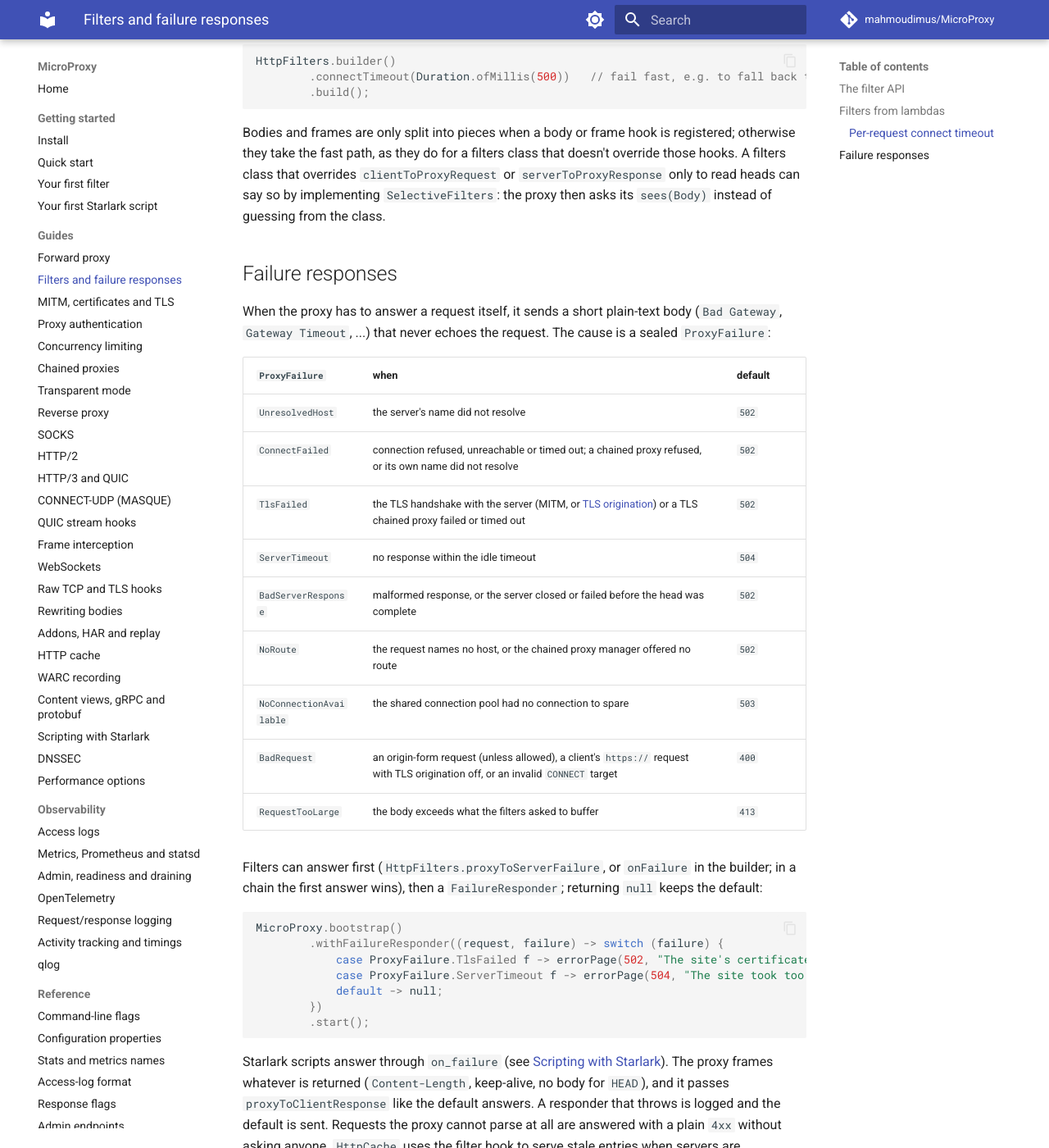
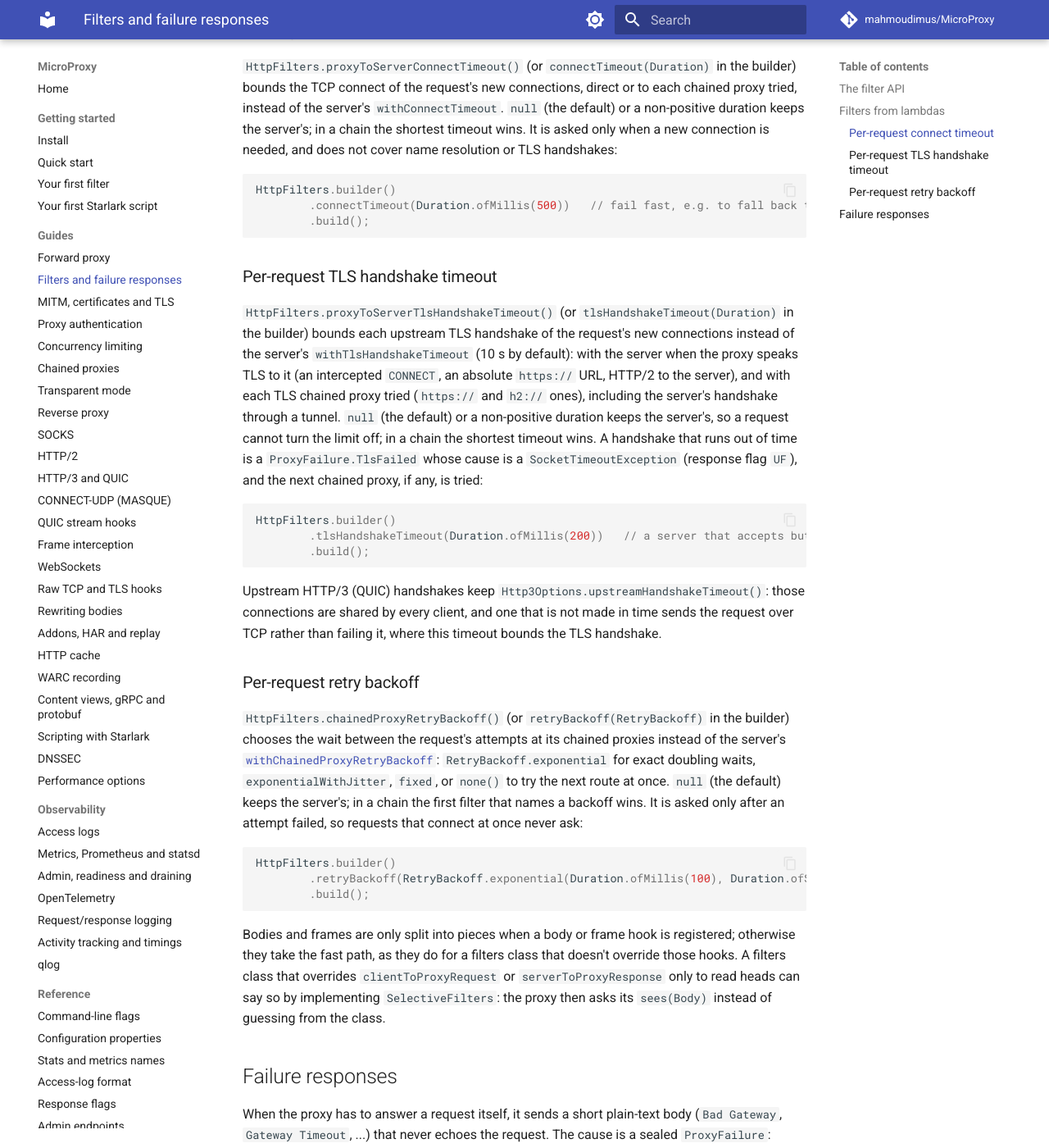
Before and after one commit to mahmoudimus/MicroProxy, an MkDocs documentation site: the page built from docs/guides/filters.md, in a window 1280 px wide and 1400 px high, scrolled down 2426 px. Shown: the whole window at 82% size. Built offline with MkDocs 1.6.1 and Material for MkDocs 9.7.7, drawn with Linux system fonts in a browser that asks for light colours; comment, search, counter and statistics services are not loaded; some of the changed text lies outside the part shown.

Commit message:
docs: per-request TLS handshake timeout and retry backoff policies
Filters guide: the two new hooks and builder methods. Chained proxies
guide: the RetryBackoff policies, the jitter choice in properties and
on the command line. References: chained_proxy_backoff_jitter,
--chained-proxy-backoff-deterministic. Migration guide: LittleProxy
2.9.1 retries chained proxies without waiting (the default here too),
forks that doubled without jitter map to RetryBackoff.exponential, and
the TLS handshake timeout matches Netty's SslHandler default.

````diff
--- a/docs/guides/filters.md
+++ b/docs/guides/filters.md
@@ -1,8 +1,9 @@
 # Filters and failure responses
 
 Filters are Java hooks that see, change, answer or drop each exchange as it passes the proxy, with
-LittleProxy's API. This page lists the hooks, shows the lambda builder and the per-request connect
-timeout, and explains how the proxy answers when it cannot reach the server. Start with [Your first
+LittleProxy's API. This page lists the hooks, shows the lambda builder and the per-request
+connection settings (connect timeout, TLS handshake timeout, retry backoff), and explains how the
+proxy answers when it cannot reach the server. Start with [Your first
 filter](../getting-started/first-filter.md) for a runnable example.
 
 ## The filter API
@@ -22,7 +23,9 @@ more with `plusFiltersSource(...)`: several sources run in order as an `HttpFilt
 | `proxyToServerFailure(ProxyFailure)` | when the proxy has to answer itself ([below](#failure-responses)) | return the answer, or `null` for the default |
 | `proxyToServerAllowMitm()`, `proxyToServerAllowMitm(ClientHello)` | for a `CONNECT`, and once its ClientHello is read | decline interception ([MITM](mitm.md#deciding-what-to-intercept-the-clienthello)) |
 | `proxyToServerResolutionStarted(hostAndPort)` | before the server's name is resolved | return an address to use instead |
-| `proxyToServerConnectTimeout()` | when a new server connection is needed | shorten the connect timeout ([below](#filters-from-lambdas)) |
+| `proxyToServerConnectTimeout()` | when a new server connection is needed | change the connect timeout ([below](#per-request-connect-timeout)) |
+| `proxyToServerTlsHandshakeTimeout()` | when a new server connection is needed | change the upstream TLS handshake timeout ([below](#per-request-tls-handshake-timeout)) |
+| `chainedProxyRetryBackoff()` | when an attempt failed and another route remains | change the wait before the next chained proxy ([below](#per-request-retry-backoff)) |
 | `requestBufferSizeInBytes(request)`, `responseBufferSizeInBytes(response)` | after a message's head | buffer that message whole ([Rewriting bodies](rewriting-bodies.md)) |
 | `webSocketFrameReceived`, `filterWebSocketFrame`, `filterWebSocketMessage(s)` | after a WebSocket upgrade | watch, rewrite or drop frames and messages ([WebSockets](websockets.md)) |
 | `proxyToClientResponseSent(response, source)`, `exchangeEnded(completed)` | once the response is written / once the exchange ends however it ended | release what the filter holds per exchange ([Activity tracking](../observability/activity-tracking.md)) |
@@ -55,7 +58,8 @@ MicroProxy.bootstrap().withFiltersSource((request, ctx) -> filters).start();
 ```
 
 Other hooks: `onRequestBody`, `onResponseBody`, `beforeResponding`, `onFailure`, `onWebSocketMessage`,
-`resolveWith`, `allowMitm`, `connectTimeout`, `bufferRequests` and `bufferResponses`. Registering a hook twice runs both in order.
+`resolveWith`, `allowMitm`, `connectTimeout`, `tlsHandshakeTimeout`, `retryBackoff`, `bufferRequests` and
+`bufferResponses`. Registering a hook twice runs both in order.
 `log(httpLogger)` logs each exchange around the lambdas (see [Request/response
 logging](../observability/request-logging.md)), whether a lambda source returns the built filters, as above,
 or they are the source themselves: they are also an `HttpFiltersSource` that returns them for every
@@ -72,6 +76,43 @@ connection is needed, and does not cover name resolution or TLS handshakes:
 ```java
 HttpFilters.builder()
         .connectTimeout(Duration.ofMillis(500))   // fail fast, e.g. to fall back to the next upstream
+        .build();
+```
+
+### Per-request TLS handshake timeout
+
+`HttpFilters.proxyToServerTlsHandshakeTimeout()` (or `tlsHandshakeTimeout(Duration)` in the
+builder) bounds each upstream TLS handshake of the request's new connections instead of the server's
+`withTlsHandshakeTimeout` (10 s by default): with the server when the proxy speaks TLS to it (an
+intercepted `CONNECT`, an absolute `https://` URL, HTTP/2 to the server), and with each TLS chained
+proxy tried (`https://` and `h2://` ones), including the server's handshake through a tunnel. `null`
+(the default) or a non-positive duration keeps the server's, so a request cannot turn the limit
+off; in a chain the shortest timeout wins. A handshake that runs out of time is a
+`ProxyFailure.TlsFailed` whose cause is a `SocketTimeoutException` (response flag `UF`), and the
+next chained proxy, if any, is tried:
+
+```java
+HttpFilters.builder()
+        .tlsHandshakeTimeout(Duration.ofMillis(200))   // a server that accepts but never handshakes fails fast
+        .build();
+```
+
+Upstream HTTP/3 (QUIC) handshakes keep `Http3Options.upstreamHandshakeTimeout()`: those
+connections are shared by every client, and one that is not made in time sends the request over
+TCP rather than failing it, where this timeout bounds the TLS handshake.
+
+### Per-request retry backoff
+
+`HttpFilters.chainedProxyRetryBackoff()` (or `retryBackoff(RetryBackoff)` in the builder) chooses
+the wait between the request's attempts at its chained proxies instead of the server's
+[`withChainedProxyRetryBackoff`](chained-proxies.md#retries-and-backoff): `RetryBackoff.exponential`
+for exact doubling waits, `exponentialWithJitter`, `fixed`, or `none()` to try the next route at
+once. `null` (the default) keeps the server's; in a chain the first filter that names a backoff
+wins. It is asked only after an attempt failed, so requests that connect at once never ask:
+
+```java
+HttpFilters.builder()
+        .retryBackoff(RetryBackoff.exponential(Duration.ofMillis(100), Duration.ofSeconds(1)))   // 100, 200, 400, 800, 1000 ms
         .build();
 ```
 
````
Also changed, not shown: docs/guides/chained-proxies.md (+22 -9 lines), docs/migrating-from-littleproxy.md (+15 -1 lines), docs/reference/cli.md (+2 -1 lines), docs/reference/properties.md (+3 -2 lines).
